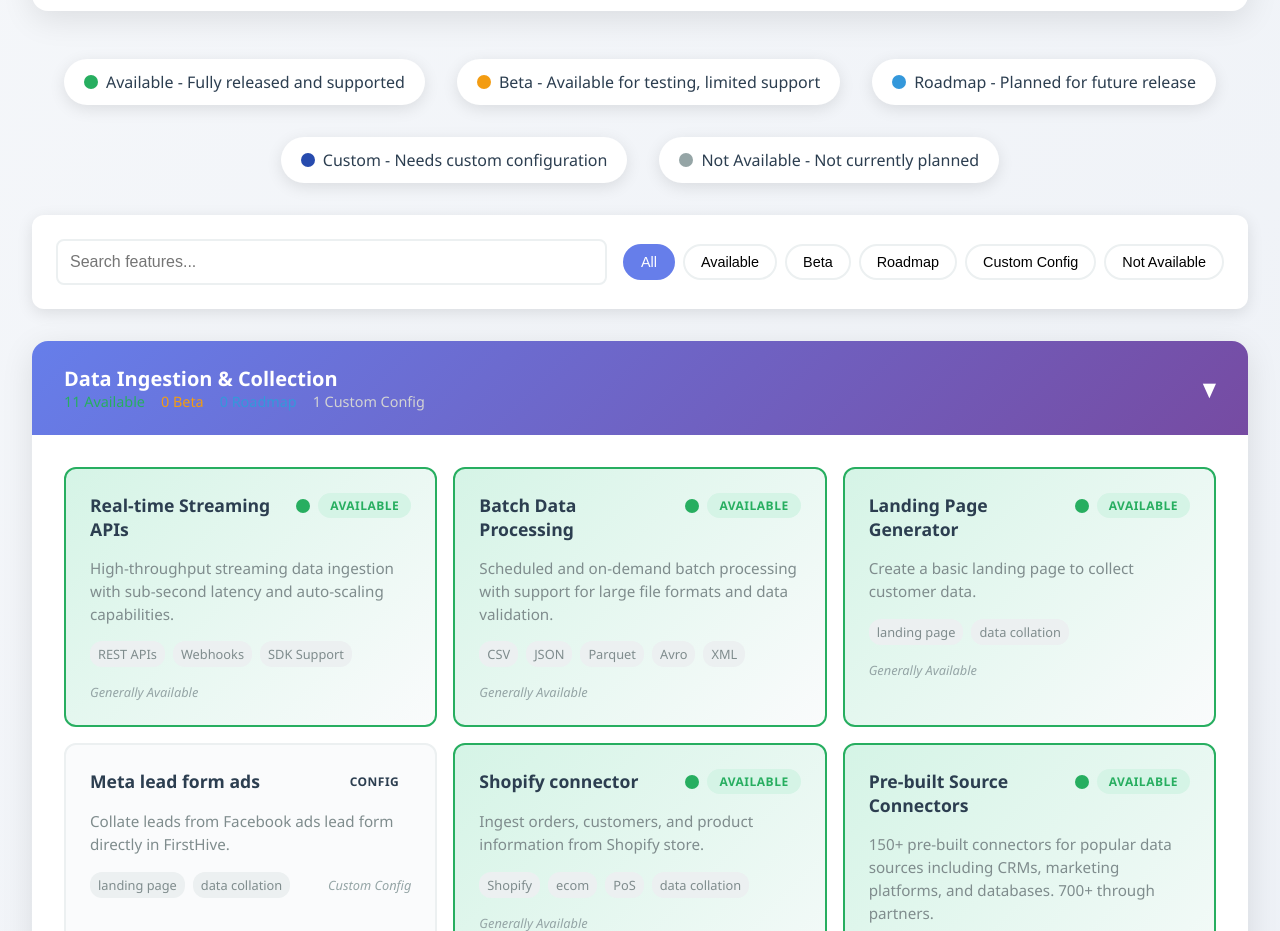
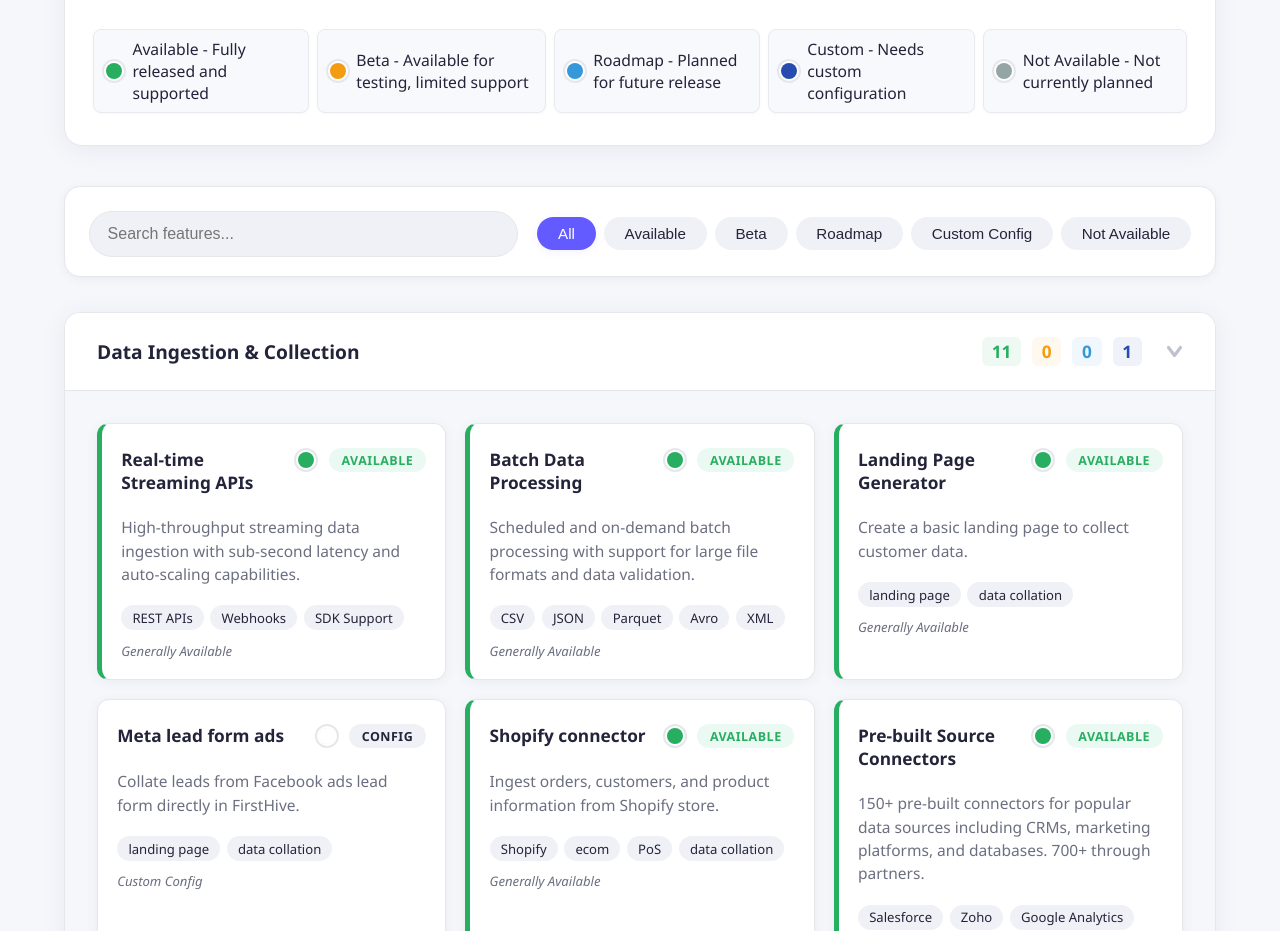
Before and after one commit to arpitfh/feature-inclusion, a plain HTML site: page index.html in a window 1280 px wide. Shown: the part 262-1193 px from the top of the page. Drawn offline with Linux system fonts and the light colour scheme.

Commit message:
style and result changes

```diff
--- a/index.html
+++ b/index.html
@@ -11,7 +11,6 @@
         <div class="header">
             <h1>FirstHive CDP Feature Coverage Matrix</h1>
             <p class="subtitle">Comprehensive overview of FirstHive Customer Data Platform capabilities and availability status</p>
-
             <div class="coverage-summary">
                 <div class="summary-stat">
                     <span class="summary-number available" id="availableCount">0</span>
@@ -34,8 +33,6 @@
                     <div class="summary-label">Not Available</div>
                 </div>
             </div>
-        </div>
-
             <div class="legend">
                 <div class="legend-item">
                     <div class="status-indicator status-available"></div>
@@ -56,6 +53,7 @@
                 <div class="legend-item">
                     <div class="status-indicator status-na"></div>
                     <span>Not Available - Not currently planned</span>
+                </div>
             </div>
         </div>
 
@@ -118,14 +116,16 @@
                 <div class="category-header" onclick="toggleCategory(this)">
                     <div>
                         <div class="category-title">${categoryName}</div>
+                    </div>
                     <div class="category-stats">
-                            <span style="color: #27ae60;">${stats.available} Available</span>
-                            <span style="color: #f39c12;">${stats.beta} Beta</span>
-                            <span style="color: #3498db;">${stats.roadmap} Roadmap</span>
-                            <span style="color: #d3d3d3;">${stats.custom} Custom Config</span>
+                        <span class="available" title="Available">${stats.available}</span>
+                        <span class="beta" title="Beta">${stats.beta}</span>
+                        <span class="roadmap" title="Roadmap">${stats.roadmap}</span>
+                        <span class="custom" title="Custom Config">${stats.custom}</span>
                     </div>
-                    </div>
-                    <div class="toggle-icon">▼</div>
+                    <span class="toggle-icon" aria-hidden="true" style="display:block;transform:rotate(90deg);">
+                        <svg width="22" height="22" viewBox="0 0 22 22" fill="none" xmlns="http://www.w3.org/2000/svg"><polyline points="7,5 15,11 7,17" stroke="#8b8fa7" stroke-width="3.2" stroke-linecap="round" stroke-linejoin="round"/></svg>
+                    </span>
                 </div>
                 <div class="category-content expanded">
                     <div class="features-grid">
@@ -171,9 +171,9 @@
         function toggleCategory(header) {
             const content = header.nextElementSibling;
             const icon = header.querySelector('.toggle-icon');
-
             content.classList.toggle('expanded');
-            icon.style.transform = content.classList.contains('expanded') ? 'rotate(0deg)' : 'rotate(-90deg)';
+            icon.style.transform = content.classList.contains('expanded') ? 'rotate(90deg)' : 'rotate(0deg)';
+            icon.style.transition = 'transform 0.18s';
         }
 
         document.addEventListener('DOMContentLoaded', function() {
@@ -209,6 +209,16 @@
                     card.style.display = 'none';
                 }
             });
+
+            // Show/hide accordions based on visible feature-cards
+            document.querySelectorAll('.category-section').forEach(section => {
+                const visibleCards = section.querySelectorAll('.feature-card:not([style*="display: none"])');
+                if (visibleCards.length > 0 || status === 'all') {
+                    section.style.display = '';
+                } else {
+                    section.style.display = 'none';
+                }
+            });
         }
 
         function searchFeatures(term) {
@@ -220,6 +230,15 @@
                     card.style.display = 'none';
                 }
             });
+            // Show/hide accordions based on visible feature-cards
+            document.querySelectorAll('.category-section').forEach(section => {
+                const visibleCards = section.querySelectorAll('.feature-card:not([style*="display: none"])');
+                if (visibleCards.length > 0 || term === '') {
+                    section.style.display = '';
+                } else {
+                    section.style.display = 'none';
+                }
+            });
         }
     </script>
 </body>
--- a/styles.css
+++ b/styles.css
@@ -6,36 +6,38 @@
 
 body {
     font-family: 'Segoe UI', Tahoma, Geneva, Verdana, sans-serif;
-    background: linear-gradient(135deg, #f5f7fa 0%, #c3cfe2 100%);
+    background: #f6f7fb;
     min-height: 100vh;
-    color: #2c3e50;
+    color: #23243a;
 }
 
 .container {
-    max-width: 1400px;
+    max-width: 1200px;
     margin: 0 auto;
-    padding: 2rem;
+    padding: 2.5rem 1.5rem;
 }
 
 .header {
     text-align: center;
-    margin-bottom: 3rem;
-    background: white;
-    padding: 2rem;
-    border-radius: 16px;
-    box-shadow: 0 8px 32px rgba(0, 0, 0, 0.1);
+    margin-bottom: 2.5rem;
+    background: #fff;
+    padding: 2.5rem 1.5rem 2rem 1.5rem;
+    border-radius: 18px;
+    box-shadow: 0 4px 24px rgba(80, 80, 120, 0.08);
+    border: 1px solid #e5e7eb;
 }
 
 .header h1 {
     font-size: 2.5rem;
     font-weight: 700;
-    color: #2c3e50;
+    color: #23243a;
     margin-bottom: 0.5rem;
+    letter-spacing: -0.01em;
 }
 
 .header .subtitle {
     font-size: 1.1rem;
-    color: #7f8c8d;
+    color: #6c6f80;
     margin-bottom: 1.5rem;
 }
 
@@ -54,11 +56,12 @@ body {
     font-size: 2rem;
     font-weight: 700;
     display: block;
+    color: #635bff;
 }
 
 .summary-label {
-    font-size: 0.9rem;
-    color: #7f8c8d;
+    font-size: 0.95rem;
+    color: #6c6f80;
     margin-top: 0.25rem;
 }
 
@@ -69,29 +72,35 @@ body {
 .na { color: #95a5a6; }
 
 .legend {
-    display: flex;
-    justify-content: center;
-    gap: 2rem;
-    margin: 2rem 0;
-    flex-wrap: wrap;
+    margin-top: 2rem !important;
+    display: flex !important;
+    justify-content: flex-start !important;
+    width: 100%;
 }
 
 .legend-item {
     display: flex;
     align-items: center;
-    gap: 0.5rem;
-    background: white;
-    padding: 0.75rem 1.25rem;
-    border-radius: 25px;
-    box-shadow: 0 4px 16px rgba(0, 0, 0, 0.1);
+    gap: 0.25rem;
+    background: #f8f9fc;
+    padding: 0.5rem 0.75rem;
+    border-radius: 8px;
+    box-shadow: 0 1px 3px rgba(80, 80, 120, 0.04);
     font-weight: 500;
+    border: 1px solid #e8eaef;
+    font-size: 0.98rem;
+    color: #23243a;
+    margin: 0 0.25rem;
+    text-align: left;
 }
 
 .status-indicator {
-    width: 14px;
-    height: 14px;
+    width: 16px;
+    height: 16px;
     border-radius: 50%;
     flex-shrink: 0;
+    margin-right: 0.4rem;
+    box-shadow: 0 0 0 2px #fff, 0 0 0 4px #e5e7eb;
 }
 
 .status-available { background: #27ae60; }
@@ -107,106 +116,160 @@ body {
 }
 
 .category-section {
-    background: white;
+    background: #fff;
     border-radius: 16px;
-    box-shadow: 0 8px 32px rgba(0, 0, 0, 0.1);
+    box-shadow: 0 4px 24px rgba(80, 80, 120, 0.08);
+    border: 1px solid #e5e7eb;
     overflow: hidden;
+    transition: box-shadow 0.2s;
+}
+
+.category-section:hover {
+    box-shadow: 0 8px 32px rgba(80, 80, 120, 0.13);
 }
 
 .category-header {
-    background: linear-gradient(135deg, #667eea 0%, #764ba2 100%);
-    color: white;
+    background: #ffffff;
+    color: #23243a;
     padding: 1.5rem 2rem;
     cursor: pointer;
     display: flex;
     justify-content: space-between;
     align-items: center;
-    transition: all 0.3s ease;
+    transition: background 0.2s;
+    border-bottom: 1px solid #e5e7eb;
 }
 
 .category-header:hover {
-    background: linear-gradient(135deg, #5a6fd8 0%, #6a4190 100%);
+    background: #fefefe;
 }
 
 .category-title {
-    font-size: 1.25rem;
+    font-size: 1.2rem;
     font-weight: 600;
+    color: #23243a;
 }
 
 .category-stats {
     display: flex;
-    gap: 1rem;
-    font-size: 0.9rem;
+    gap: 0.7rem;
+    margin-left: auto;
+    align-items: center;
+}
+
+.category-stats span {
+    font-size: 1.08rem;
+    font-weight: 600;
+    border-radius: 6px;
+    padding: 0.1rem 0.6rem;
+    transition: background 0.15s;
+    cursor: default;
+    line-height: 1.5;
+}
+
+.category-stats span.available {
+    color: #27ae60;
+    background: rgba(39,174,96,0.07);
+}
+
+.category-stats span.beta {
+    color: #f39c12;
+    background: rgba(243,156,18,0.07);
+}
+
+.category-stats span.roadmap {
+    color: #3498db;
+    background: rgba(52,152,219,0.07);
+}
+
+.category-stats span.custom {
+    color: #274bae;
+    background: rgba(39,75,174,0.07);
+}
+
+.category-stats span:hover, .category-stats span:focus {
+    background: #e4e6ed;
+    text-decoration: underline;
 }
 
 .toggle-icon {
-    font-size: 1.2rem;
-    transition: transform 0.3s ease;
+    font-size: 1.1rem;
+    transition: transform 0.18s;
+    color: #8b8fa7;
+    opacity: 0.55;
+    margin-left: 1.2rem;
 }
 
 .category-content {
     max-height: 0;
     overflow: hidden;
-    transition: max-height 0.3s ease;
+    transition: max-height 0.18s cubic-bezier(.4,0,.2,1);
+    background: #f6f7fb;
 }
 
 .category-content.expanded {
     max-height: 5000px;
+    transition: max-height 0.28s cubic-bezier(.4,0,.2,1);
 }
 
 .features-grid {
     display: grid;
-    grid-template-columns: repeat(auto-fit, minmax(320px, 1fr));
-    gap: 1rem;
-    padding: 2rem;
+    grid-template-columns: repeat(auto-fit, minmax(340px, 1fr));
+    gap: 1.2rem;
+    padding: 2rem 2rem 2rem 2rem;
 }
 
 .feature-card {
-    border: 2px solid #ecf0f1;
+    border: 1.5px solid #e5e7eb;
     border-radius: 12px;
-    padding: 1.5rem;
-    background: #fafbfc;
-    transition: all 0.3s ease;
+    padding: 1.5rem 1.2rem 1.2rem 1.2rem;
+    background: #fff;
+    box-shadow: 0 2px 12px rgba(80, 80, 120, 0.07);
+    transition: box-shadow 0.2s, transform 0.2s, border-color 0.2s;
     position: relative;
+    display: flex;
+    flex-direction: column;
+    gap: 0.7rem;
 }
 
 .feature-card:hover {
-    transform: translateY(-4px);
-    box-shadow: 0 12px 24px rgba(0, 0, 0, 0.15);
+    transform: translateY(-2px) scale(1.01);
+    box-shadow: 0 8px 32px rgba(80, 80, 120, 0.13);
+    border-color: #635bff;
 }
 
 .feature-card.available {
-    border-color: #27ae60;
-    background: linear-gradient(135deg, #d5f4e6 0%, #fafbfc 100%);
+    border-left: 5px solid #27ae60;
 }
 
 .feature-card.beta {
-    border-color: #f39c12;
-    background: linear-gradient(135deg, #fef5e7 0%, #fafbfc 100%);
+    border-left: 5px solid #f39c12;
 }
 
 .feature-card.roadmap {
-    border-color: #3498db;
-    background: linear-gradient(135deg, #ebf3fd 0%, #fafbfc 100%);
+    border-left: 5px solid #3498db;
+}
+
+.feature-card.custom {
+    border-left: 5px solid #274bae;
 }
 
 .feature-card.na {
-    border-color: #bdc3c7;
-    background: #f8f9fa;
+    border-left: 5px solid #95a5a6;
     opacity: 0.7;
 }
 
 .feature-header {
     display: flex;
-    justify-content: between;
+    justify-content: space-between;
     align-items: flex-start;
-    margin-bottom: 1rem;
+    margin-bottom: 0.7rem;
 }
 
 .feature-name {
-    font-size: 1.1rem;
+    font-size: 1.08rem;
     font-weight: 600;
-    color: #2c3e50;
+    color: #23243a;
     flex: 1;
 }
 
@@ -218,39 +281,27 @@ body {
 }
 
 .status-badge {
-    padding: 0.25rem 0.75rem;
-    border-radius: 20px;
-    font-size: 0.75rem;
+    padding: 0.22rem 0.8rem;
+    border-radius: 999px;
+    font-size: 0.78rem;
     font-weight: 600;
     text-transform: uppercase;
     letter-spacing: 0.5px;
+    background: #f0f1f6;
+    color: #23243a;
 }
 
-.badge-available {
-    background: #d5f4e6;
-    color: #27ae60;
-}
-
-.badge-beta {
-    background: #fef5e7;
-    color: #f39c12;
-}
-
-.badge-roadmap {
-    background: #ebf3fd;
-    color: #3498db;
-}
-
-.badge-na {
-    background: #ecf0f1;
-    color: #95a5a6;
-}
+.badge-available { background: #eafaf3; color: #27ae60; }
+.badge-beta { background: #fff7e6; color: #f39c12; }
+.badge-roadmap { background: #eaf3fa; color: #3498db; }
+.badge-custom { background: #e6eaff; color: #274bae; }
+.badge-na { background: #f0f1f6; color: #95a5a6; }
 
 .feature-description {
-    color: #7f8c8d;
+    color: #6c6f80;
     line-height: 1.5;
-    margin-bottom: 1rem;
-    font-size: 0.95rem;
+    margin-bottom: 0.5rem;
+    font-size: 0.97rem;
 }
 
 .feature-details {
@@ -258,51 +309,63 @@ body {
     justify-content: space-between;
     align-items: center;
     flex-wrap: wrap;
-    gap: 1rem;
+    gap: 0.7rem;
 }
 
 .feature-capabilities {
     display: flex;
     flex-wrap: wrap;
-    gap: 0.5rem;
+    gap: 0.4rem;
 }
 
 .capability-tag {
-    background: #ecf0f1;
-    color: #7f8c8d;
-    padding: 0.25rem 0.5rem;
-    border-radius: 12px;
-    font-size: 0.8rem;
+    background: #f0f1f6;
+    color: #23243a;
+    padding: 0.22rem 0.7rem;
+    border-radius: 999px;
+    font-size: 0.82rem;
+    font-weight: 500;
 }
 
 .release-info {
-    font-size: 0.8rem;
-    color: #95a5a6;
+    font-size: 0.82rem;
+    color: #6c6f80;
     font-style: italic;
 }
 
 .search-filter {
-    background: white;
-    padding: 1.5rem;
-    border-radius: 12px;
-    margin-bottom: 2rem;
-    box-shadow: 0 4px 16px rgba(0, 0, 0, 0.1);
+    background: #fff;
+    padding: 1.5rem 1.5rem 1.2rem 1.5rem;
+    border-radius: 16px;
+    margin-bottom: 2.2rem;
+    box-shadow: 0 2px 8px rgba(80, 80, 120, 0.07);
+    border: 1px solid #e5e7eb;
 }
 
 .filter-controls {
     display: flex;
-    gap: 1rem;
+    gap: 1.2rem;
     flex-wrap: wrap;
     align-items: center;
 }
 
 .search-input {
     flex: 1;
-    min-width: 250px;
-    padding: 0.75rem;
-    border: 2px solid #ecf0f1;
-    border-radius: 8px;
+    min-width: 260px;
+    padding: 0.8rem 1.1rem;
+    border: 1.5px solid #e5e7eb;
+    border-radius: 999px;
     font-size: 1rem;
+    background: #f0f1f6;
+    color: #23243a;
+    transition: border 0.2s, box-shadow 0.2s;
+    outline: none;
+}
+
+.search-input:focus {
+    border: 1.5px solid #635bff;
+    box-shadow: 0 0 0 2px #edefff;
+    background: #fff;
 }
 
 .filter-buttons {
@@ -312,41 +375,64 @@ body {
 }
 
 .filter-btn {
-    padding: 0.5rem 1rem;
-    border: 2px solid #ecf0f1;
-    background: white;
-    border-radius: 20px;
+    padding: 0.5rem 1.3rem;
+    border: none;
+    background: #f0f1f6;
+    border-radius: 999px;
     cursor: pointer;
-    transition: all 0.3s ease;
-    font-size: 0.9rem;
+    transition: background 0.2s, color 0.2s, box-shadow 0.2s;
+    font-size: 0.95rem;
+    font-weight: 500;
+    color: #23243a;
+    box-shadow: none;
 }
 
-.filter-btn.active {
-    background: #667eea;
-    color: white;
-    border-color: #667eea;
+.filter-btn.active, .filter-btn:hover, .filter-btn:focus {
+    background: #635bff;
+    color: #fff;
+    box-shadow: 0 2px 8px rgba(99,91,255,0.08);
 }
 
-@media (max-width: 768px) {
+@media (max-width: 900px) {
     .container {
-        padding: 1rem;
+        padding: 1.2rem;
     }
 
     .features-grid {
         grid-template-columns: 1fr;
-        padding: 1rem;
+        padding: 1.2rem;
     }
 
-    .coverage-summary {
-        gap: 1rem;
+    .header {
+        padding: 1.5rem 0.7rem 1.2rem 0.7rem;
+    }
+}
+
+@media (max-width: 600px) {
+    .category-header, .features-grid, .search-filter {
+        padding-left: 1rem;
+        padding-right: 1rem;
     }
 
-    .legend {
-        gap: 1rem;
+    .category-header {
+        flex-direction: column;
+        align-items: flex-start;
+        gap: 0.7rem;
     }
 
     .filter-controls {
         flex-direction: column;
         align-items: stretch;
+        gap: 0.7rem;
+    }
+
+    .search-input {
+        min-width: 0;
+        width: 100%;
+    }
+
+    .filter-buttons {
+        width: 100%;
+        justify-content: flex-start;
     }
 }
```
Lines whose indentation alone changed are shown as unchanged.
